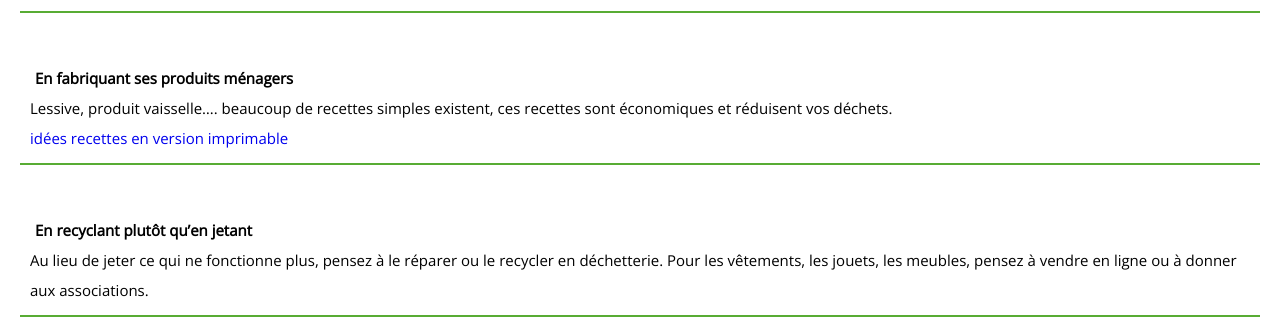
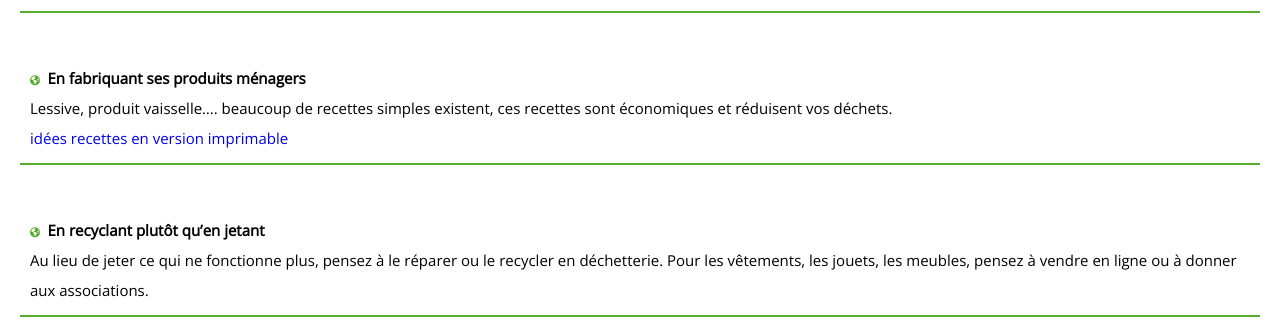
Before and after one commit to osselaer-mickael/faceco, a PHP site: page /PHP/reduire_ses_dechets.php in a window 1280 px wide. Shown: the part 1400-1729 px from the top of the page. Run offline with PHP 8.4, Linux system fonts and the light colour scheme; some libraries are stand-ins or nearby versions.

Commit message:
ajout icone

```diff
--- a/PHP/reduire_ses_dechets.php
+++ b/PHP/reduire_ses_dechets.php
@@ -73,6 +73,7 @@
         <img src="../IMG/Bac_a_compost.png" alt="image" class="bac_composte">
     </div>
     <div id="text_five">
+        <i class="fas fa-globe-americas"></i>
         <span class="gras">
             En fabriquant ses produits ménagers
         </span>
@@ -87,6 +88,7 @@
         </a>
     </div>
     <div id="text_six">
+        <i class="fas fa-globe-americas"></i>
         <span class="gras">
              En recyclant plutôt qu’en jetant
         </span>
```
